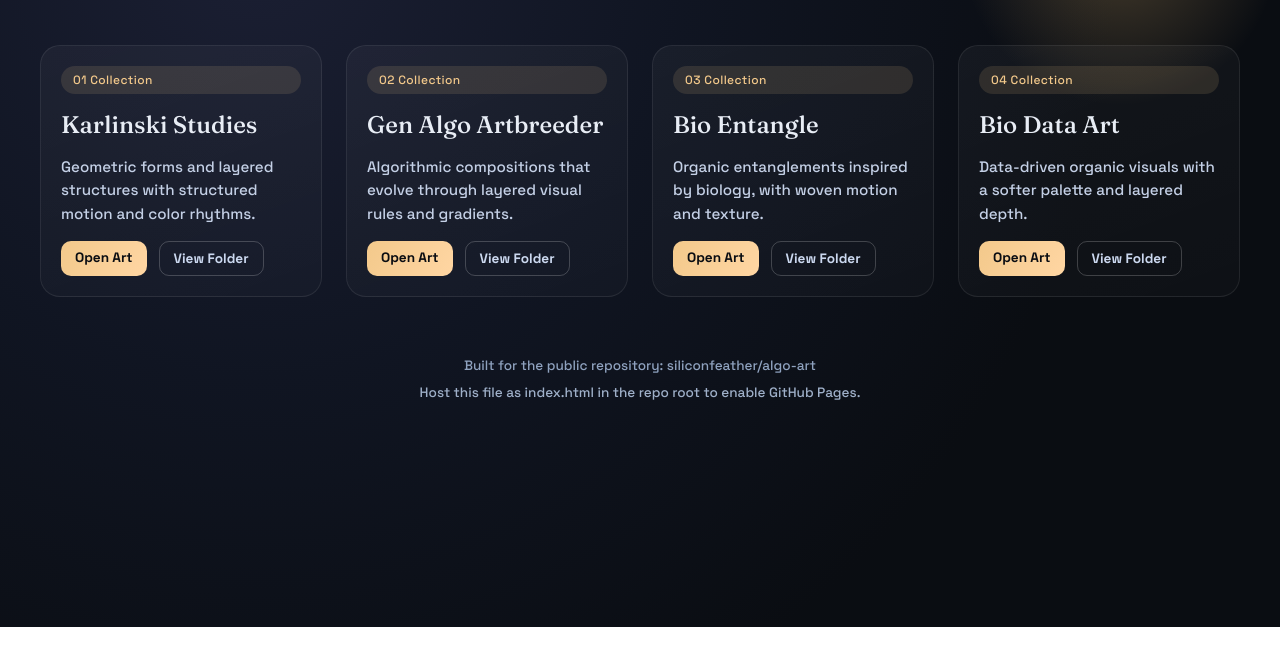
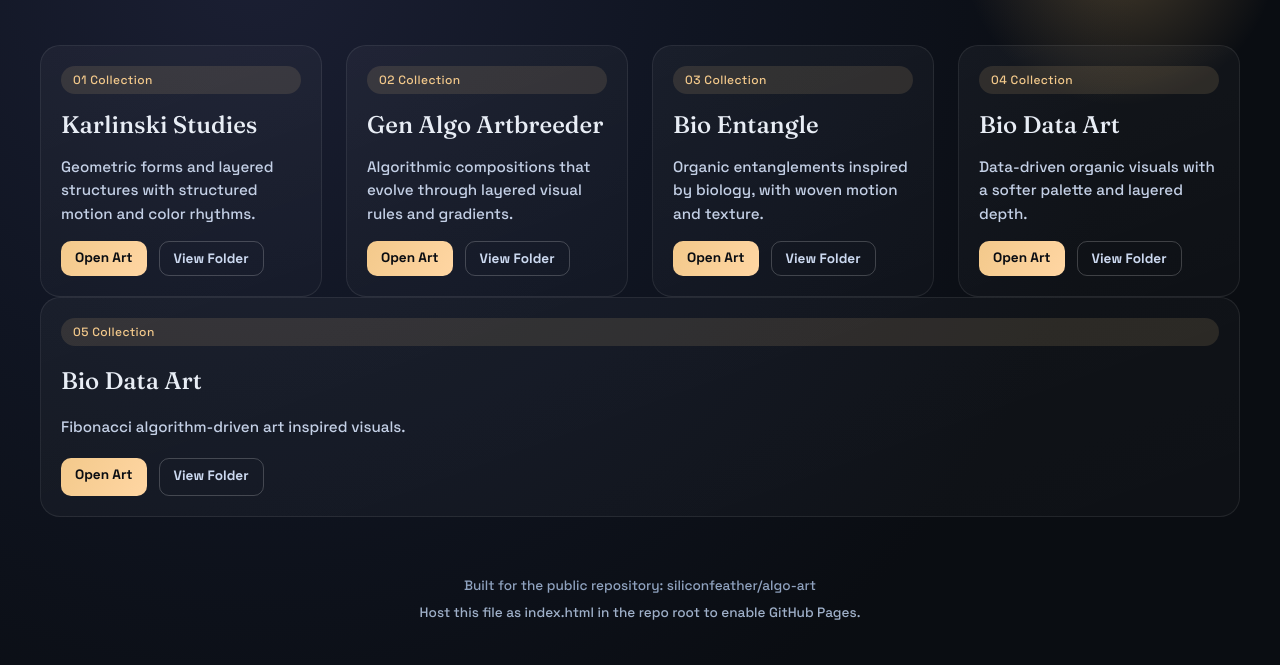
Before and after one commit to siliconfeather/algo-art, a plain HTML site: page index.html in a window 1280 px wide. Shown: the part 173-838 px from the top of the page. Before the commit the page ends 800 px from the top, so only its background shows below. Drawn offline with Linux system fonts and the light colour scheme.

Commit message:
modified index.html

```diff
--- a/index.html
+++ b/index.html
@@ -221,6 +221,17 @@
       </article>
     </section>
 
+      <article class="card">
+        <span class="badge">05 Collection</span>
+        <h2>Bio Data Art</h2>
+        <p>Fibonacci algorithm-driven art inspired visuals.</p>
+        <div class="actions">
+          <a href="05%20-%20fiboartcci/fiboartcci.html">Open Art</a>
+          <a class="secondary" href="https://github.com/siliconfeather/algo-art/tree/main/fiboartcci">View Folder</a>
+        </div>
+      </article>
+    </section>
+
     <footer>
       <div>Built for the public repository: siliconfeather/algo-art</div>
       <div class="note">Host this file as index.html in the repo root to enable GitHub Pages.</div>
```
